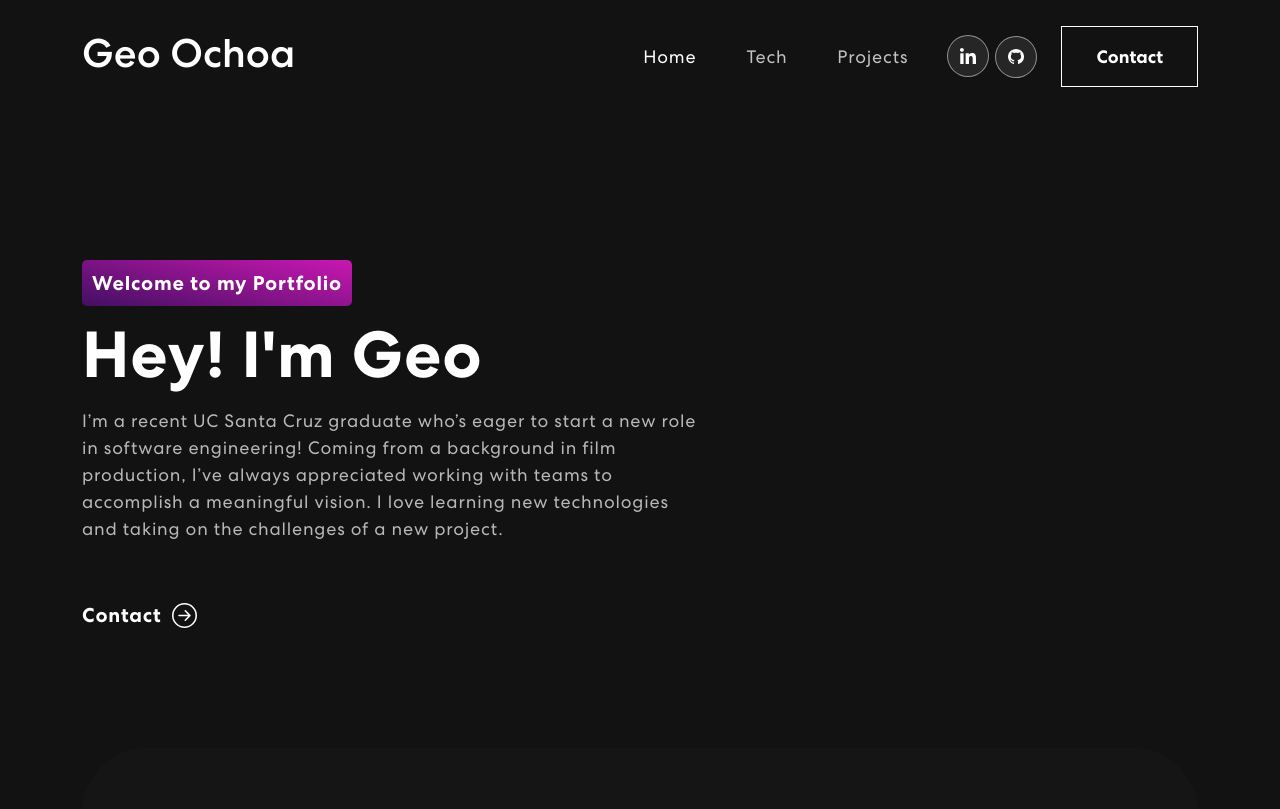
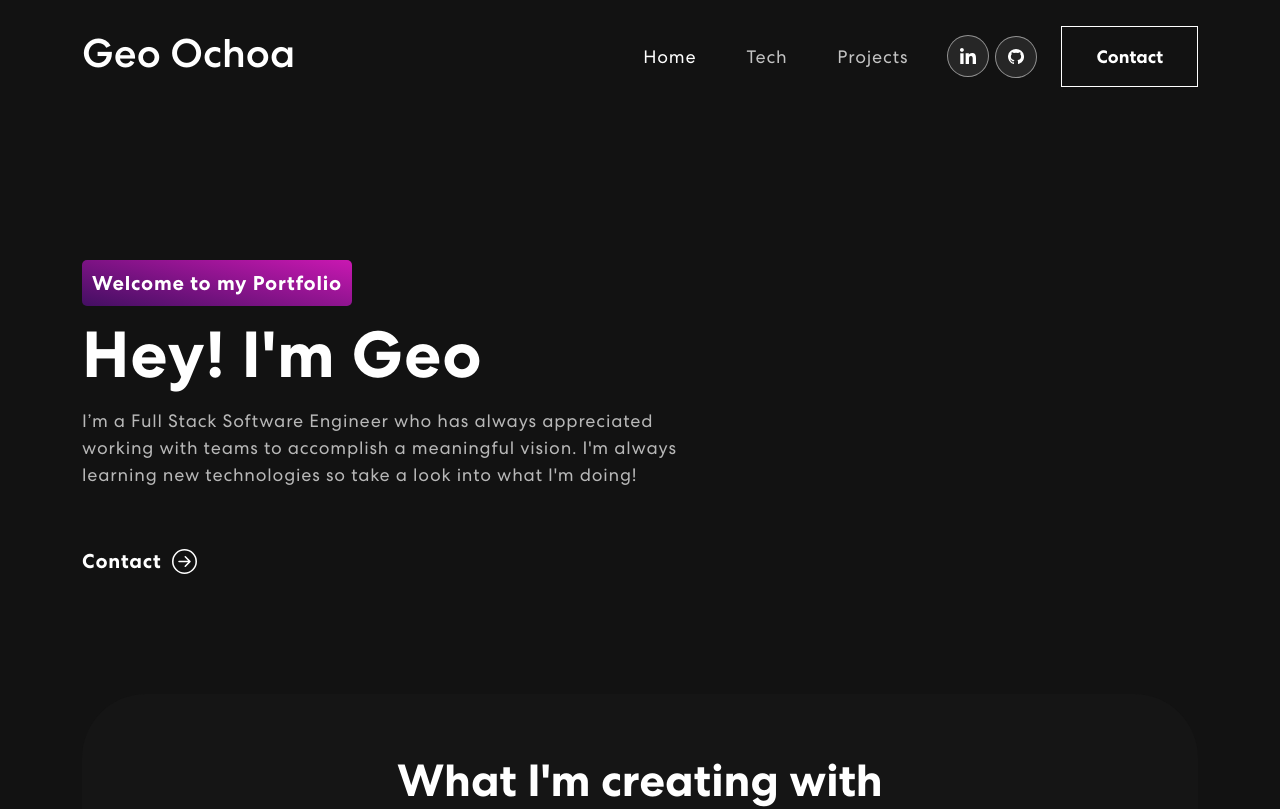
Before and after one commit to geoochoa/Portfolio, a React (Create React App) app: page / in a window 1280 px wide. Shown: the top 809 px of the page. Built offline with nearby package versions, Linux system fonts and the light colour scheme.

Commit message:
update banner

```diff
--- a/src/components/Banner.js
+++ b/src/components/Banner.js
@@ -24,12 +24,10 @@ export const Banner = () => {
                     <span className="tagline">Welcome to my Portfolio</span>
                     <h1>{`Hey! I'm Geo`} </h1>
                     <p>
-                      I’m a recent UC Santa Cruz graduate who’s eager to start a
-                      new role in software engineering! Coming from a background
-                      in film production, I’ve always appreciated working with
-                      teams to accomplish a meaningful vision. I love learning
-                      new technologies and taking on the challenges of a new
-                      project.
+                      I’m a Full Stack Software Engineer who has always
+                      appreciated working with teams to accomplish a meaningful
+                      vision. I'm always learning new technologies so take a
+                      look into what I'm doing!
                     </p>
                     <HashLink to="#connect" style={{ textDecoration: "none" }}>
                       <button className="banner-connect">
```
